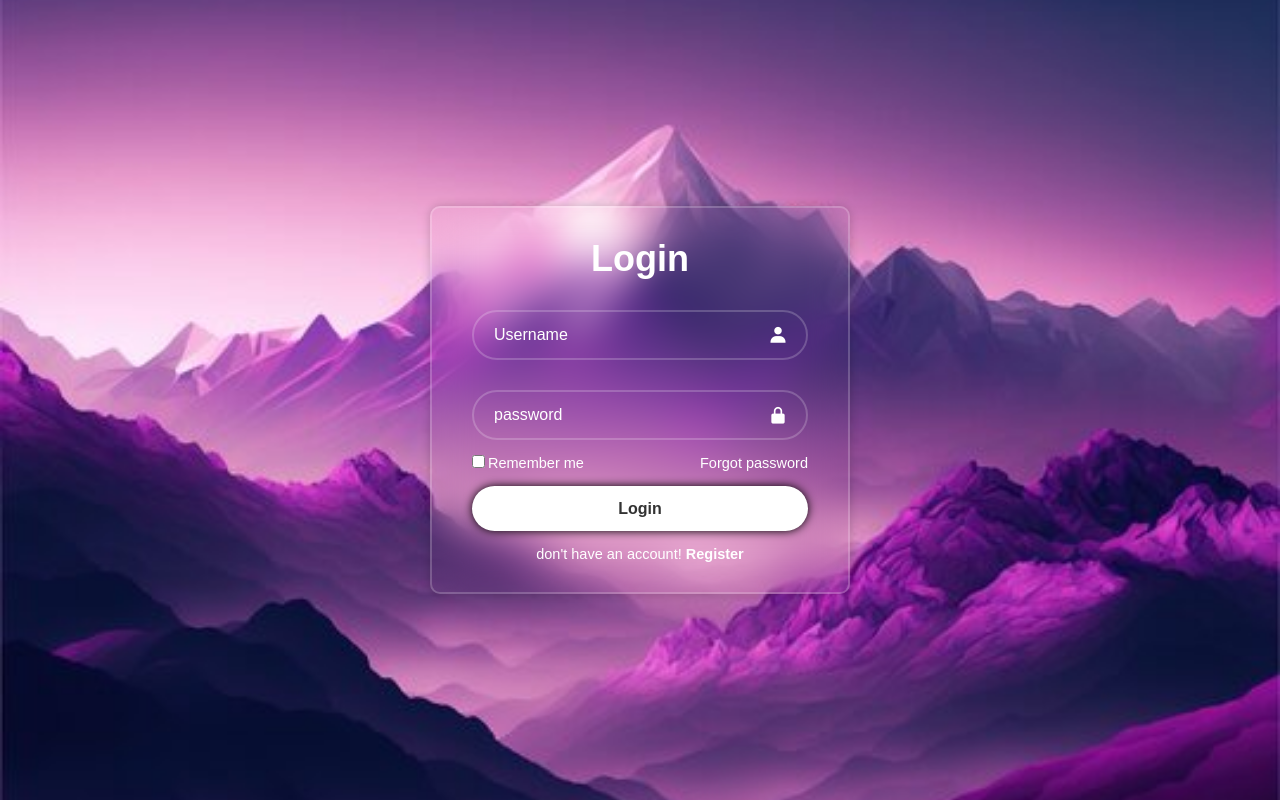
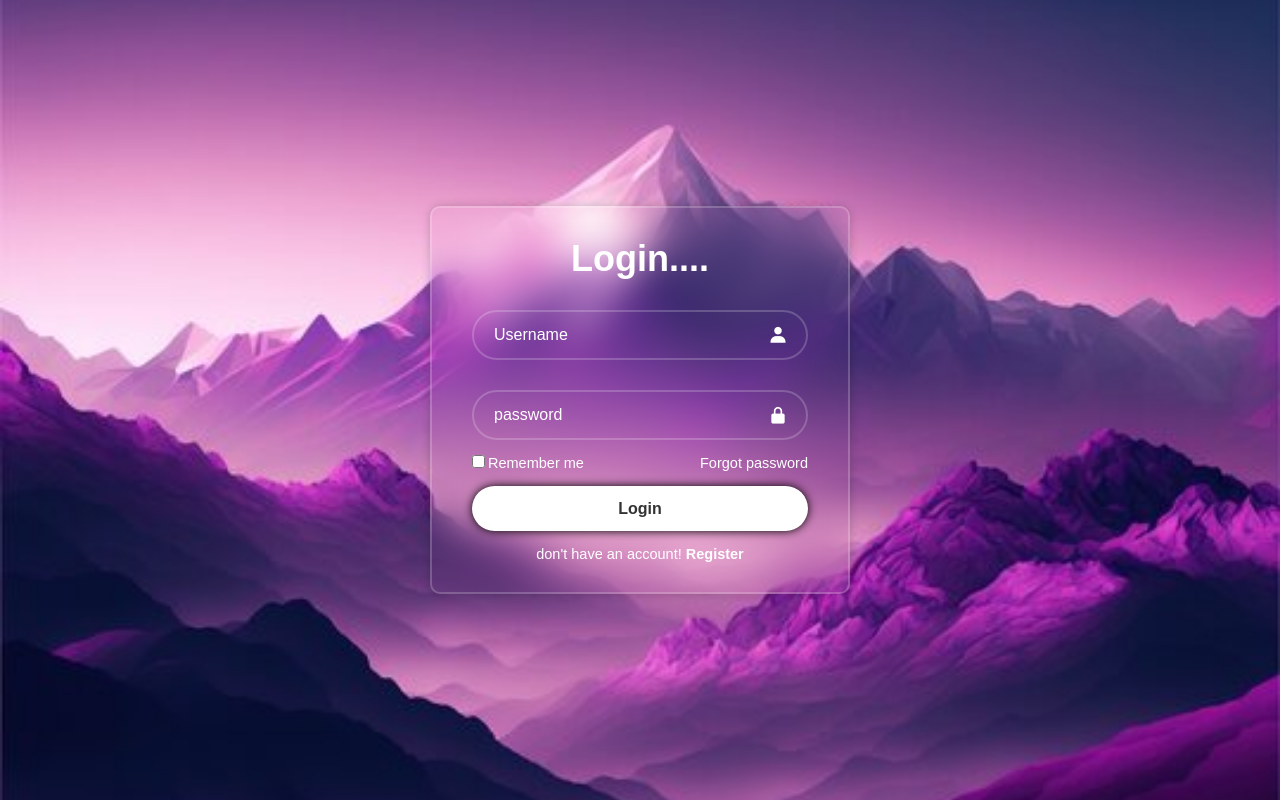
Before and after one commit to kha-oula1/pageweb, a plain HTML site: page index.html in a window 1280 px wide. Drawn offline with nearby package versions, Linux system fonts and the light colour scheme.

Commit message:
Update index.html

```diff
--- a/index.html
+++ b/index.html
@@ -11,7 +11,7 @@
 
     <div class="wrapper">
         <form action="">
-            <h1>Login</h1>
+            <h1>Login....</h1>
             <div class="input-box">
                 <input type="text" placeholder="Username" required>
                 <i class='bx bxs-user'></i>
```
